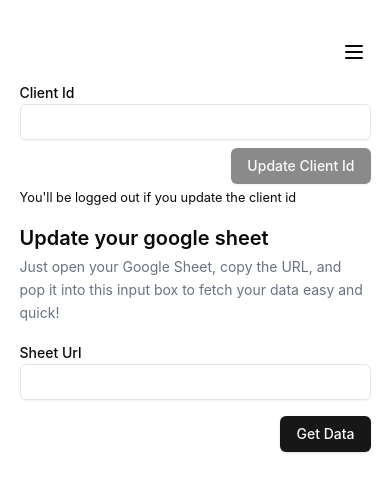
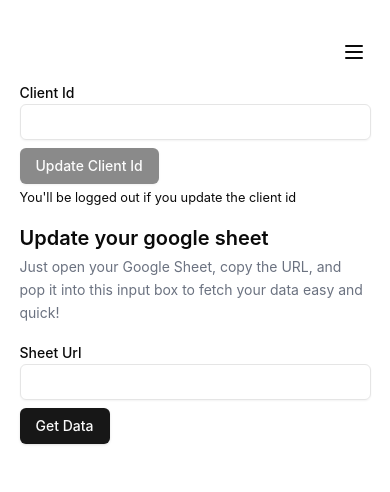
Before and after one commit to aimun-naharr/google-sheet, a React (Vite) app: page /google-sheet-table in a window 390 px wide. Shown: the top 492 px of the page. Built offline with nearby package versions, Linux system fonts and the light colour scheme; sample sign-in values are in the browser's storage.

Commit message:
fix: GSheetTable responsive issue fix: button alignment in mobile

```diff
--- a/src/components/GoogleSheetTable.jsx
+++ b/src/components/GoogleSheetTable.jsx
@@ -167,13 +167,13 @@ export default function GoogleSheetTable({ setHasClientId, setToken, token }) {
           box to fetch your data easy and quick!
         </p>
         <div className="mt-2">
-          <div className="flex gap-4 items-end lg:flex-row flex-col">
+          <div className="flex gap-2 items-end lg:flex-row flex-col">
             <div className="lg:w-2/5 w-full  shrink-0">
               <Label>Sheet Url</Label>
               <Input value={sheetLinkValue} onChange={handleOnchange} />
             </div>
 
-            <div className="">
+            <div className="flex justify-start w-full">
               <Button onClick={handleGetData}>Get Data</Button>
             </div>
           </div>
--- a/src/components/ui/button.jsx
+++ b/src/components/ui/button.jsx
@@ -5,7 +5,7 @@ import { cva } from "class-variance-authority";
 import { cn } from "@/lib/utils"
 
 const buttonVariants = cva(
-  "inline-flex items-center justify-center gap-2 whitespace-nowrap rounded-md text-sm font-medium transition-colors focus-visible:outline-none focus-visible:ring-1 focus-visible:ring-ring disabled:pointer-events-none disabled:opacity-50 [&_svg]:pointer-events-none [&_svg]:size-4 [&_svg]:shrink-0",
+  "inline-flex self-start lg:self-auto gap-2 whitespace-nowrap rounded-md text-sm font-medium transition-colors focus-visible:outline-none focus-visible:ring-1 focus-visible:ring-ring disabled:pointer-events-none disabled:opacity-50 [&_svg]:pointer-events-none [&_svg]:size-4 [&_svg]:shrink-0",
   {
     variants: {
       variant: {
--- a/src/pages/GSheetTable.jsx
+++ b/src/pages/GSheetTable.jsx
@@ -49,7 +49,7 @@ const GSheetTable = () => {
         <div>
           {!hasClientId ? (
             <div className="h-screen w-full grid place-items-center">
-              <div className="w-[400px] space-y-8">
+              <div className="w-full max-w-[400px] space-y-8 px-4">
                 <div>
                   <Label>Client Id</Label>
                   <Input
```
